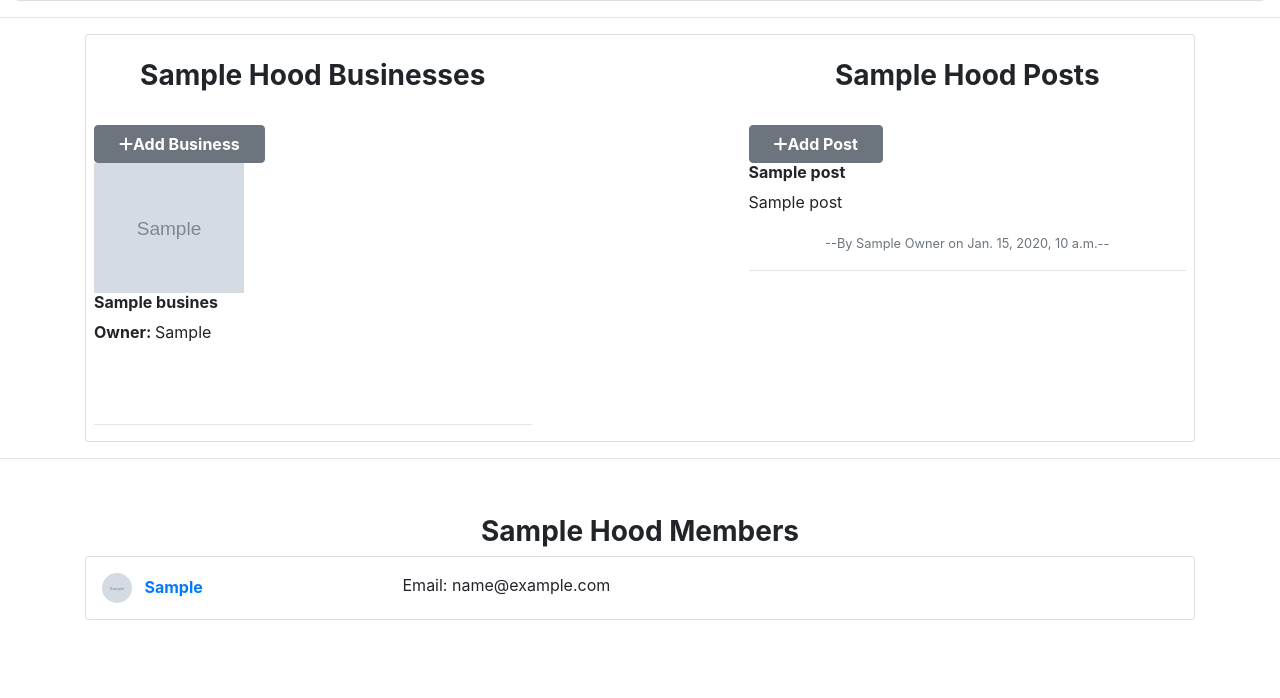
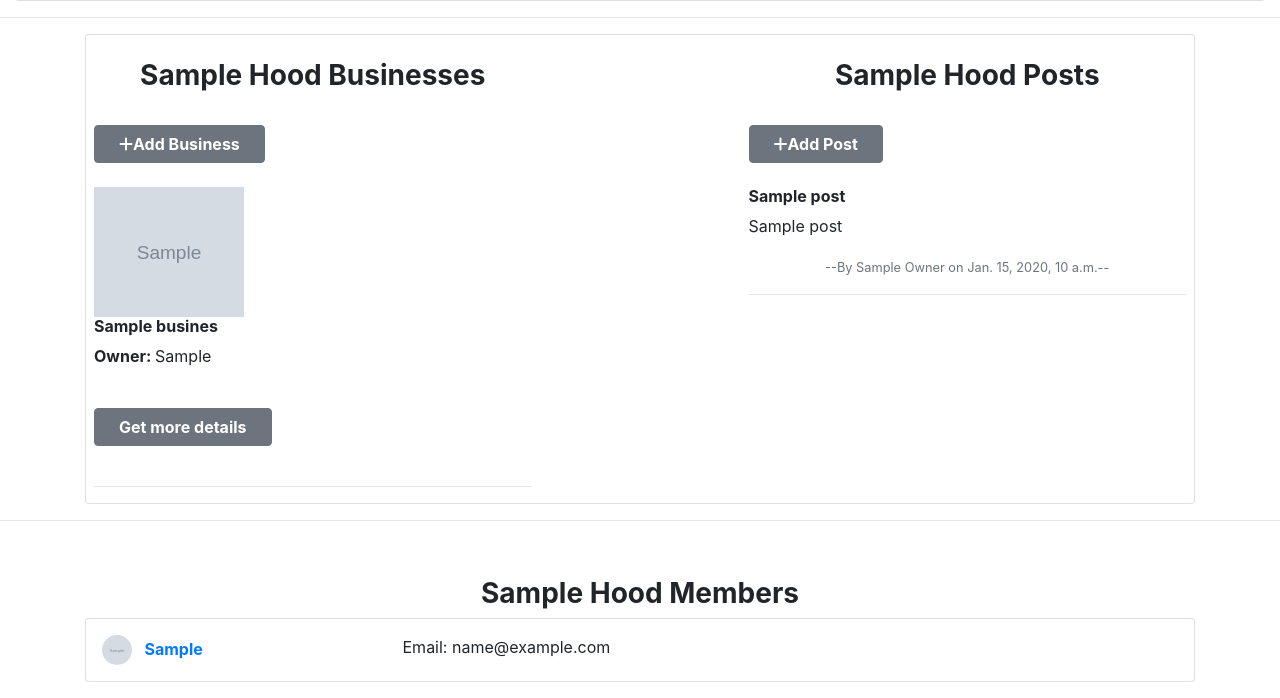
Before and after one commit to Annaliskirwa/_Neighborhood, a Django app: template Neighbourhood_app/templates/neighbours/user_hood.html in a window 1280 px wide; the page is wider, and only the part inside the window is pictured. Shown: the part 346-1044 px from the top of that part. Before the commit the page ends 966 px from the top of that part, so only its background shows below. Run offline with Django 3.2, Linux system fonts and the light colour scheme; tables that the repository leaves empty hold one stand-in row (values such as "Sample post"); the template is opened without the code that fills it: values that come from a table or form of the project are taken from there, most other values are stand-ins (such as "Sample title", 1, 10 or a date in 2020); grey boxes marked "Sample" are stand-in pictures; some libraries are stand-ins or nearby versions.

Commit message:
Created the fpage template for a new business, page for showing business details

```diff
--- a/Neighbourhood_app/templates/neighbours/user_hood.html
+++ b/Neighbourhood_app/templates/neighbours/user_hood.html
@@ -52,14 +52,14 @@
             <div class="row">
                 <div class="col-md-5">
                     <h3 class="text-center mt-3 orange"><strong>{{hood.name|title}} Businesses</strong></h3>
-                    <a href="{% url 'newbusiness' hood.id%}" class="btn mt-4 btn-secondary pl-4 pr-4 font-weight-bold black"><i class="fas fa-plus"></i>Add Business</a>
+                    <a href="{% url 'newbusiness' hood.id%}" class="btn mt-4 btn-secondary pl-4 pr-4 font-weight-bold black"><i class="fas fa-plus"></i>Add Business</a> <br><br>
                     {% for business in businesses%}
                     <div class="flex">
                         <img src="{{business.business_photo.url}}" alt="" height="130" width="150">
                         <span class="bus-owner">
                             <h6 class="font-weight-bold">{{business.business_name}}</h6>
                             <p><span class="font-weight-bold">Owner: </span>  {{business.owner.user.username|title}}</p>
-                            <a href="" class="orange1 text-white p-1 detail-view btn-sm" data-toggle="modal" data-target="#modal-{{business.id}}">View Details</a> <br><br>
+                            <a href="" class="btn mt-4 btn-secondary pl-4 pr-4 font-weight-bold black" data-toggle="modal" data-target="#modal-{{business.id}}">Get more details</a> <br><br>
                             {%if business.owner.user == current_user%}
                             <a href="{% url 'update_business' hood.id business.id%}" ><i class="fas fa-edit"></i></a>
                             <a href="{% url 'delete_business' hood.id business.id%}" class="ml-4"><i class="fas fa-trash-alt text-danger"></i></a>
@@ -71,7 +71,7 @@
                         <div class="modal-dialog modal-dialog-centered" role="document">
                           <div class="modal-content">
                             <div class="modal-header">
-                              <h5 class="modal-title" id="exampleModalCenterTitle">{{business.business_name}}</h5>
+                              <h5 class="modal-title" id="exampleModalCenterTitle"><strong>{{business.business_name}}</strong></h5>
                               <button type="button" class="close" data-dismiss="modal" aria-label="Close">
                                 <span aria-hidden="true">&times;</span>
                               </button>
@@ -91,7 +91,7 @@
                                 <p>{{business.description}}</p>
                             </div>
                             <div class="modal-footer">
-                              <button type="button" class="btn btn-outline-danger btn-sm" data-dismiss="modal">Close</button>
+                              <button type="button" class="btn mt-4 btn-danger pl-4 pr-4 font-weight-bold black" data-dismiss="modal">Back</button>
                             </div>
                           </div>
                         </div>
@@ -102,7 +102,7 @@
                 <div class="col-md-2"></div>
                 <div class="col-md-5">
                     <h3 class="text-center mt-3 orange"><strong>{{hood.name|title}} Posts</strong></h3>
-                    <a href="{% url 'newpost' hood.id%}" class="btn mt-4 btn-secondary pl-4 pr-4 font-weight-bold black"><i class="fas fa-plus"></i>Add Post</a>
+                    <a href="{% url 'newpost' hood.id%}" class="btn mt-4 btn-secondary pl-4 pr-4 font-weight-bold black"><i class="fas fa-plus"></i>Add Post</a> <br><br>
                     {% for post in posts%}
                     <div class="post-hold mb-2">
                         <h6 class="font-weight-bold">{{post.title}}</h6>
```
Also changed, not shown: Neighbourhood_app/templates/neighbours/business.html (added, +33 -0 lines), images/man2.jpeg (added).
